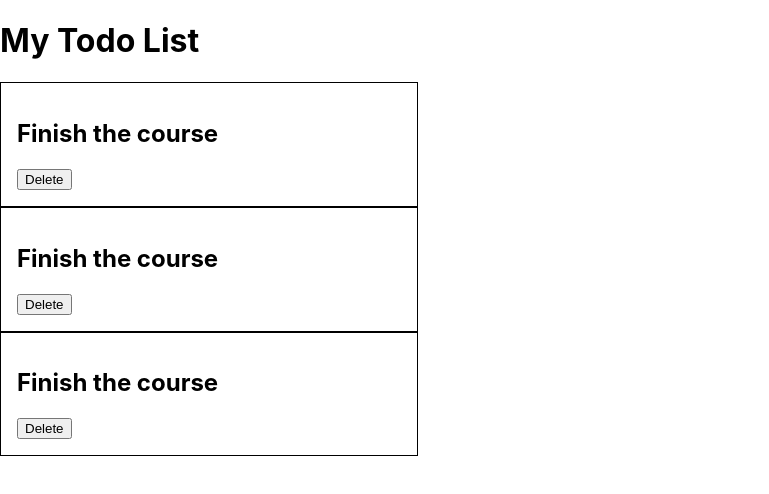
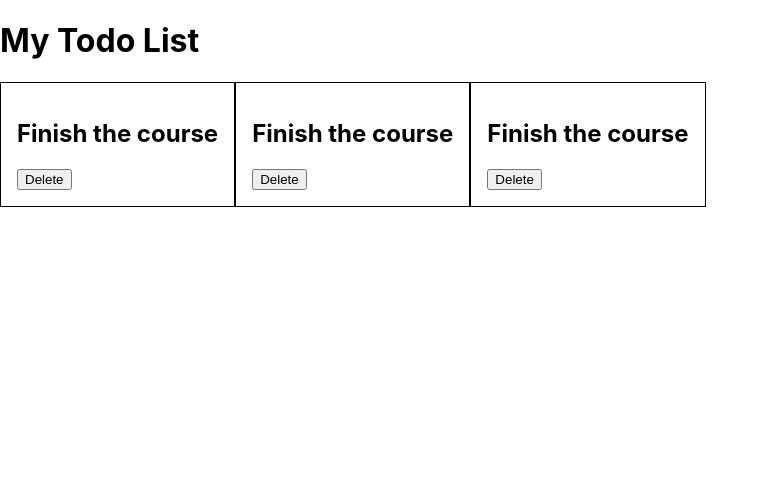
Before and after one commit to SethDimmer123/react-cc, a React (Create React App) app: page / in a window 1280 px wide. Shown: the top 494 px of the page, without its empty margins (0-769 px from the left). Built offline with nearby package versions, Linux system fonts and the light colour scheme.

Commit message:
initial commit

```diff
--- a/src/App.css
+++ b/src/App.css
@@ -1,3 +1,8 @@
+*{
+    box-sizing: border-box;
+}
+
+
 .todo__wrapper{
     display: flex;
     flex-wrap: wrap;
--- a/src/App.jsx
+++ b/src/App.jsx
@@ -6,9 +6,11 @@ function App() {
   return (
     <div>
       <Title />
+      <div className='todo__wrapper'>
       <Todo />
       <Todo />
       <Todo />
+      </div>
     </div>
   );
 }
--- a/src/components/Todo.css
+++ b/src/components/Todo.css
@@ -1,5 +1,5 @@
 .todo {
-    width: 30%;
+    width: calc(100 / 3);
     border: 1px solid black;
     padding: 16px;
 }
```
